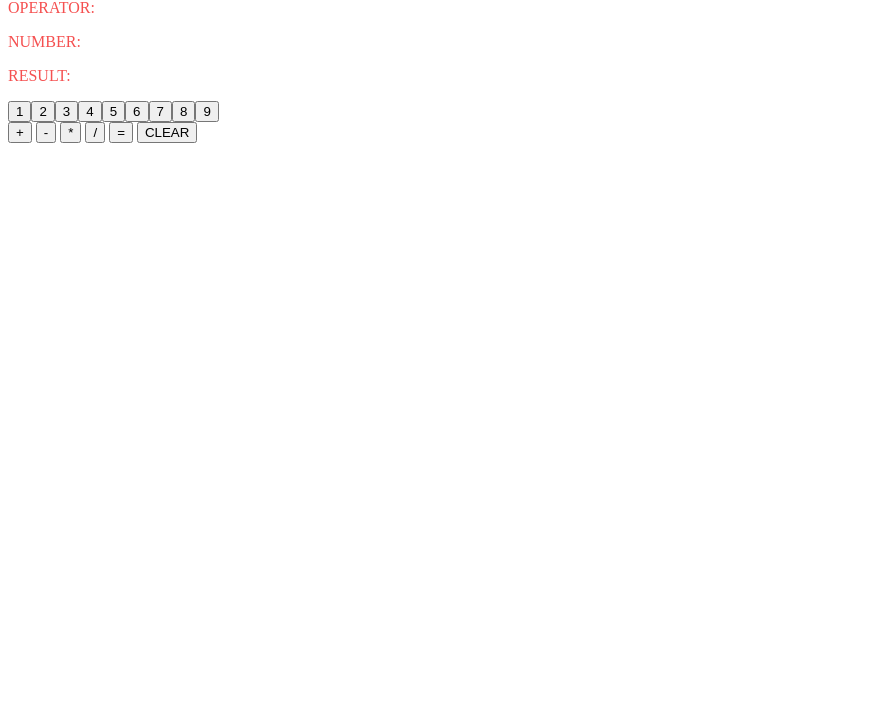
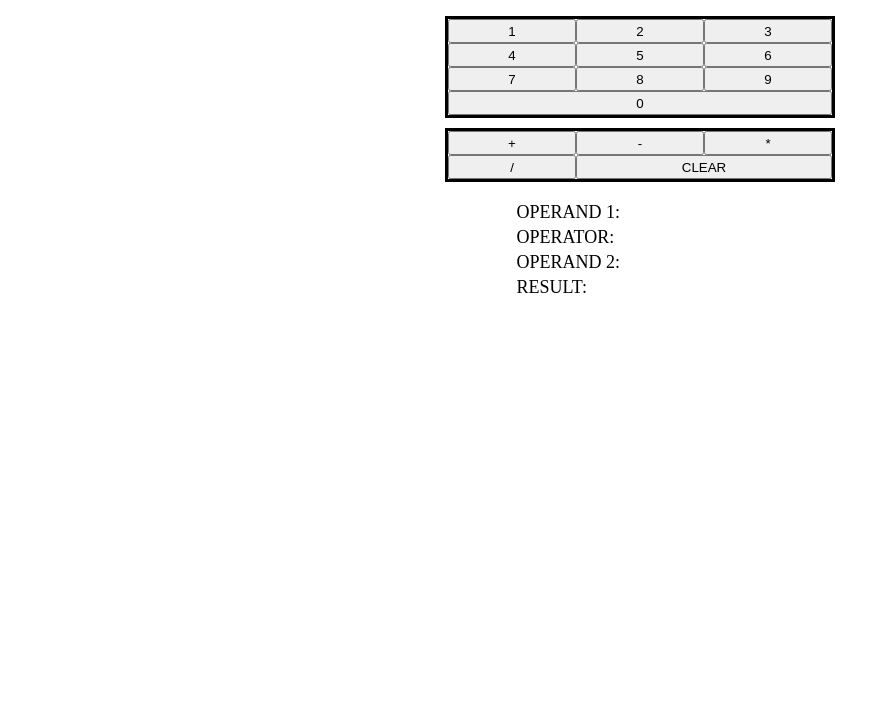
Before and after one commit to vinnn/ODIN_calculator, a plain HTML site: page index.html in a window 1280 px wide. Shown: the part 74-800 px from the top of the page, without its empty margins (0-890 px from the left). Drawn offline with Linux system fonts and the light colour scheme.

Commit message:
update readme

```diff
--- a/index.html
+++ b/index.html
@@ -6,39 +6,84 @@
   <link rel="stylesheet" href="style.css">
   <link rel="shortcut icon" href="favicon.ico">
 </head>
+
 <body>
 
   <div class="header">
     <h1>CALCULATOR</h1>
   </div>
 
-  <div id="resultBoard">
-    <!-- display current operation chain -->
-    <p>PREV CALC:</p>
-    <div id='displayPreviousCalc'>previous calc</div>
-    <!-- display current operator -->
-    <p>OPERATOR:</p>
-    <div id='displayCurrentOperator'>current operator</div>
-    <!-- display current number -->
-    <p>NUMBER:</p>
-    <div id='displayCurrentNumber'>current number</div>
-    <!-- display current result -->
-    <p>RESULT:</p>
-    <div id='displayCurrentResult'>current result</div>
+  <div class="calculationPlan">
+
+    <!-- ****************************** -->
+    <!-- section with operation buttons -->
+    <!-- ****************************** -->
+    <div class="operationPlan">
+      <div class="numberPad">
+        <button class="btn-number">1</button>
+        <button class="btn-number">2</button>
+        <button class="btn-number">3</button>
+        <button class="btn-number">4</button>
+        <button class="btn-number">5</button>
+        <button class="btn-number">6</button>
+        <button class="btn-number">7</button>
+        <button class="btn-number">8</button>
+        <button class="btn-number">9</button>
+        <button class="btn-number zero">0</button>
+      </div>
+
+      <div class="operatorPad">
+        <button class="btn-operator">+</button>
+        <button class="btn-operator">-</button>
+        <button class="btn-operator">*</button>
+        <button class="btn-operator">/</button>
+        <button class="btn-operator clear">CLEAR</button>
+      </div>
+    </div>
+
+
+    <!-- ****************************** -->
+    <!-- section with result fields     -->
+    <!-- ****************************** -->
+
+    <div class="resultPlan">
+
+
+
+      <!-- display previous calc -->
+      <!-- <div class="div-res"> -->
+        <div class="res-title">OPERAND 1:</div>
+        <div id='displayPreviousCalc'>previous calc</div>
+      <!-- </div> -->
+
+
+
+
+
+      <!-- display current operator -->
+      <!-- <div class="div-res"> -->
+        <div class="res-title">OPERATOR:</div>
+        <div id='displayCurrentOperator'>current operator</div>
+      <!-- </div> -->
+      <!-- display current number -->
+      <!-- <div class="div-res"> -->
+        <div class="res-title">OPERAND 2:</div>
+        <div id='displayCurrentNumber'>current number</div>
+      <!-- </div> -->
+      <!-- display current result -->
+      <!-- <div class="div-res"> -->
+        <div class="res-title">RESULT:</div>
+        <div id='displayCurrentResult'>current result</div>
+      <!-- </div> -->
+
+    </div>
+
+
+
+
   </div>
 
-  <div id="numberPad">
-    <!-- buttons js-generated -->
-  </div>
 
-  <div id="operationBoard">
-    <button class="btn-operator" id="btn-add">+</button>
-    <button class="btn-operator" id="btn-subtract">-</button>
-    <button class="btn-operator" id="btn-multiply">*</button>
-    <button class="btn-operator" id="btn-divide">/</button>
-    <button class="btn-operator" id="btn-equal">=</button>
-    <button class="btn-operator" id="btn-clear">CLEAR</button>
-  </div>
 
 
 
--- a/script.js
+++ b/script.js
@@ -1,13 +1,24 @@
 // GENERAL NOTES
-    // - the current result is displayed (and stored) in the html element id='displayResult'. Each time it is needed (e.g. for operations), it is read in the html element
-    // -
+    // INITIALISATION
+    // - all vars to empty string
+    // - setup the number pad
+
+    // ON CLICK NUMBER
+    //
+    // IF FIRST NUMBER (if currOperator empty)
+    //      write the new number in the previous result
+    //
+    // ELSE
+    //
+
+    // ON CLICK OPERATOR
 
 
 // %%%%%%%%%%%%%%%%%%%%%%%%%%%%%%%%%%%%%%%%%%%%%%
 // LINK TO HTML ELEMENTS
 // %%%%%%%%%%%%%%%%%%%%%%%%%%%%%%%%%%%%%%%%%%%%%%
 
-const numberPad = document.getElementById('numberPad');
+const numberPad = document.querySelector('.numberPad');
 
 const prevCalc = document.getElementById('displayPreviousCalc');
 const currOperator = document.getElementById('displayCurrentOperator');
@@ -23,25 +34,21 @@ const currResult = document.getElementById('displayCurrentResult');
 // clear previous results
 clearResults()
 // setup the number pad
-setupNumberPad()
+// setupNumberPad()
 let number_btn = document.querySelectorAll(".btn-number");
 
-// initialize running variables
-let prevCalc_val = "";
-let currOperator_val = "";
-let currNumber_val = "";
-
-
+// %%%%%%%%%%%%%%%%%%%%%%%%%%%%%%%%%%%%%%%%%%%%%%
 // event listeners - to be compacted later
+// %%%%%%%%%%%%%%%%%%%%%%%%%%%%%%%%%%%%%%%%%%%%%%
 // click on number
 number_btn.forEach( (numb) => {
     numb.addEventListener("click", function( event ) {
         let new_number = event.target.textContent;
 
-        // if initial number (ie no operator yet) then write the new number directly in the prevCalc variable,
+        // if this is the initial number (ie no operator yet) then write the new number directly in the prevCalc variable,
         if (currOperator.textContent == "") {
             prevCalc.textContent += new_number;
-            prevCalc_val = prevCalc.textContent;
+            let prevCalc_val = prevCalc.textContent;
             prevResult_val = prevCalc.textContent;
 
         // otherwise write in the current_number variable and update the current_result:
@@ -53,7 +60,6 @@ number_btn.forEach( (numb) => {
             currResult_val = operate(currOperator_val, prevResult_val, currNumber_val);
             currResult.textContent = currResult_val;
         }
-
     })
 })
 
@@ -63,9 +69,15 @@ number_btn.forEach( (numb) => {
             oper.addEventListener("click", function( event ) {
 
             // First, send the previous number and operator in the previous calc field adding parentheses around (only from second operator):
-            if (currNumber_val !== "") {
+            if (currNumber.textContent !== "") {
+                prevCalc_val = prevCalc.textContent;
+                if (prevCalc_val.indexOf(" ") < 0) {
+                    prevCalc_val = prevCalc_val + " " + currOperator_val + " " + currNumber_val;
+                    prevCalc.textContent = prevCalc_val;
+                } else {
                     prevCalc_val = "(" + prevCalc_val + ") " + currOperator_val + " " + currNumber_val;
                     prevCalc.textContent = prevCalc_val;
+                }
 
                 currNumber_val = "";
                 currNumber.textContent = currNumber_val;
@@ -82,6 +94,12 @@ number_btn.forEach( (numb) => {
 
 
 
+// click on "CLEAR" button
+let clear_btn = document.querySelector(".clear");
+clear_btn.addEventListener("click", function( event ) {
+    clearResults();
+
+});
 
 
 
@@ -93,7 +111,7 @@ number_btn.forEach( (numb) => {
         // SETUP NUMBER PAD
         // %%%%%%%%%%%%%%%%%%%%%%%%%%%%%%%%%%%%%%%%%%%%%%
         function setupNumberPad() {
-            for (let i=1; i<=9; i++) {
+            for (let i=0; i<=9; i++) {
                 const numb = document.createElement('button');
                 numb.classList.add('btn-number');
                 numb.textContent = i;
@@ -113,13 +131,12 @@ number_btn.forEach( (numb) => {
         }
 
 // %%%%%%%%%%%%%%%%%%%%%%%%%%%%%%%%%%%%%%%%%%%%%%
-// RUN FUNCTIONS
+// FUNCTIONS
 // %%%%%%%%%%%%%%%%%%%%%%%%%%%%%%%%%%%%%%%%%%%%%%
 
         // %%%%%%%%%%%%%%%%%%%%%%%%%%%%%%%%%%%%%%%%%%%%%%
         // OPERATORS
         // %%%%%%%%%%%%%%%%%%%%%%%%%%%%%%%%%%%%%%%%%%%%%%
-
         function add(num1, num2) {
             return num1 + num2;
         };
@@ -133,11 +150,9 @@ function divide(num1, num2) {
             return num1 / num2;
         };
 
-
         // %%%%%%%%%%%%%%%%%%%%%%%%%%%%%%%%%%%%%%%%%%%%%%
         // OPERATE
         // %%%%%%%%%%%%%%%%%%%%%%%%%%%%%%%%%%%%%%%%%%%%%%
-
         function operate(operator, n1, n2) {
             let num1 = Number(n1);
             let num2 = Number(n2);
@@ -150,26 +165,12 @@ function operate(operator, n1, n2) {
                 case "*":
                     return multiply(num1, num2);
                 case "/":
+                    if (num2 == 0) {
+                        alert("division by zero not allowed.");
+                        clearResults();
+                        break;
+                    }
                     return divide(num1, num2);
             }
 
         };
-
-
-
-
-
-
-
-
-
-// %%%%%%%%%%%%%%%%%%%%%%%%%%%%%%%%%%%%%%%%%%%%%%
-// ON LOADING THE PAGE
-// %%%%%%%%%%%%%%%%%%%%%%%%%%%%%%%%%%%%%%%%%%%%%%
-    // - setup the number pad
-    // - clear the displayed result
-
-// window.onload = () => {
-//     setupNumberPad();
-//     clearResults()
-// }
--- a/style.css
+++ b/style.css
@@ -1,6 +1,66 @@
-h1 {
-    font-size: 12px;
+* {
+    /* border: 1px solid blue; */
 }
-p {
-    color:rgb(245, 80, 80);
+
+button {
+    width: 10vw;
+    height: 3vh;
+    margin: 0;
+    padding: 0;
 }
+
+.header {
+    font-size: 18px;
+    text-align: center;
+}
+
+.calculationPlan {
+    display: flex;
+    flex-direction: column;
+    align-items: center;
+}
+
+.numberPad {
+    border-style: solid;
+    border-color: black;
+    width: 30vw;
+    display: flex;
+    flex-wrap: wrap;
+    gap: 0;
+}
+.operatorPad {
+    border-style: solid;
+    border-color: black;
+    width: 30vw;
+    display: flex;
+    flex-wrap: wrap;
+    gap: 0;
+}
+
+.operationPlan {
+    display: flex;
+    flex-direction: column;
+    align-items: center;
+    gap: 10px;
+}
+
+/* spread the button "0" across the width: */
+.btn-number.zero {
+    flex: 1 0 auto;
+}
+/* spread the button "CLEAR" across the width: */
+.btn-operator.clear {
+    flex: 1 0 auto;
+}
+
+
+
+.resultPlan {
+    font-size: 18px;
+    padding: 20px;
+    display: grid;
+    grid-template-rows: 1fr 1fr 1fr 1fr;
+    grid-template-columns:  1fr 1fr;
+    row-gap: 4px;
+    column-gap: 40px;
+}
```
Lines whose indentation alone changed are shown as unchanged.
